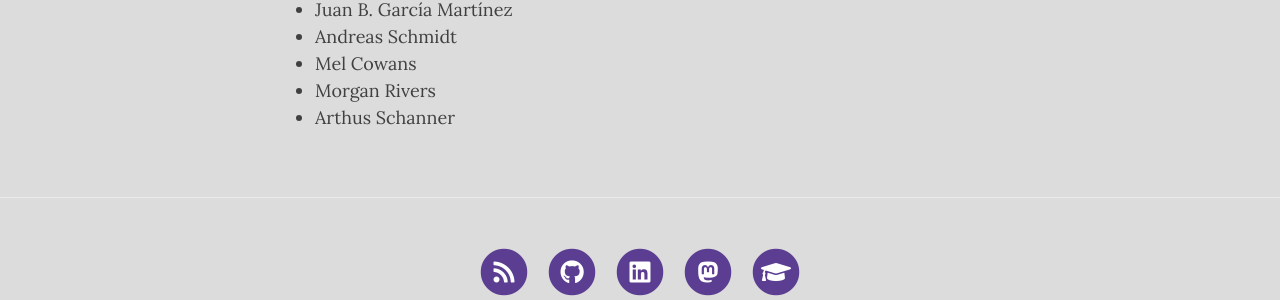
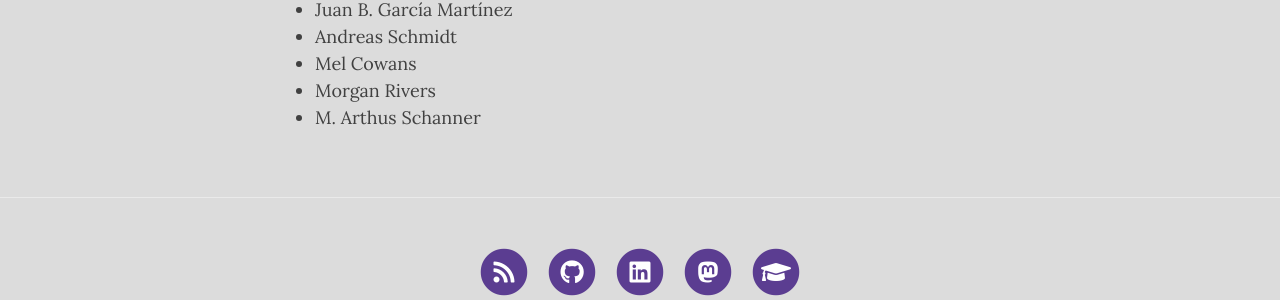
Before and after one commit to florianjehn/Societal_Collapse, a Jekyll site: the page built from aboutme.md, in a window 1280 px wide and 900 px high, scrolled down 1319 px. Shown: the part 469-769 px from the top of the window. Built offline with Jekyll 4.4.1, drawn with Linux system fonts in a browser that asks for light colours; nearby versions of some CDN libraries; comment, search, counter and statistics services are not loaded.

Commit message:
Update name

```diff
--- a/aboutme.md
+++ b/aboutme.md
@@ -38,4 +38,4 @@ Thanks for very valuable feedback on a variety of the posts here!
 * Andreas Schmidt
 * Mel Cowans
 * Morgan Rivers
-* Arthus Schanner
+* M. Arthus Schanner
```
